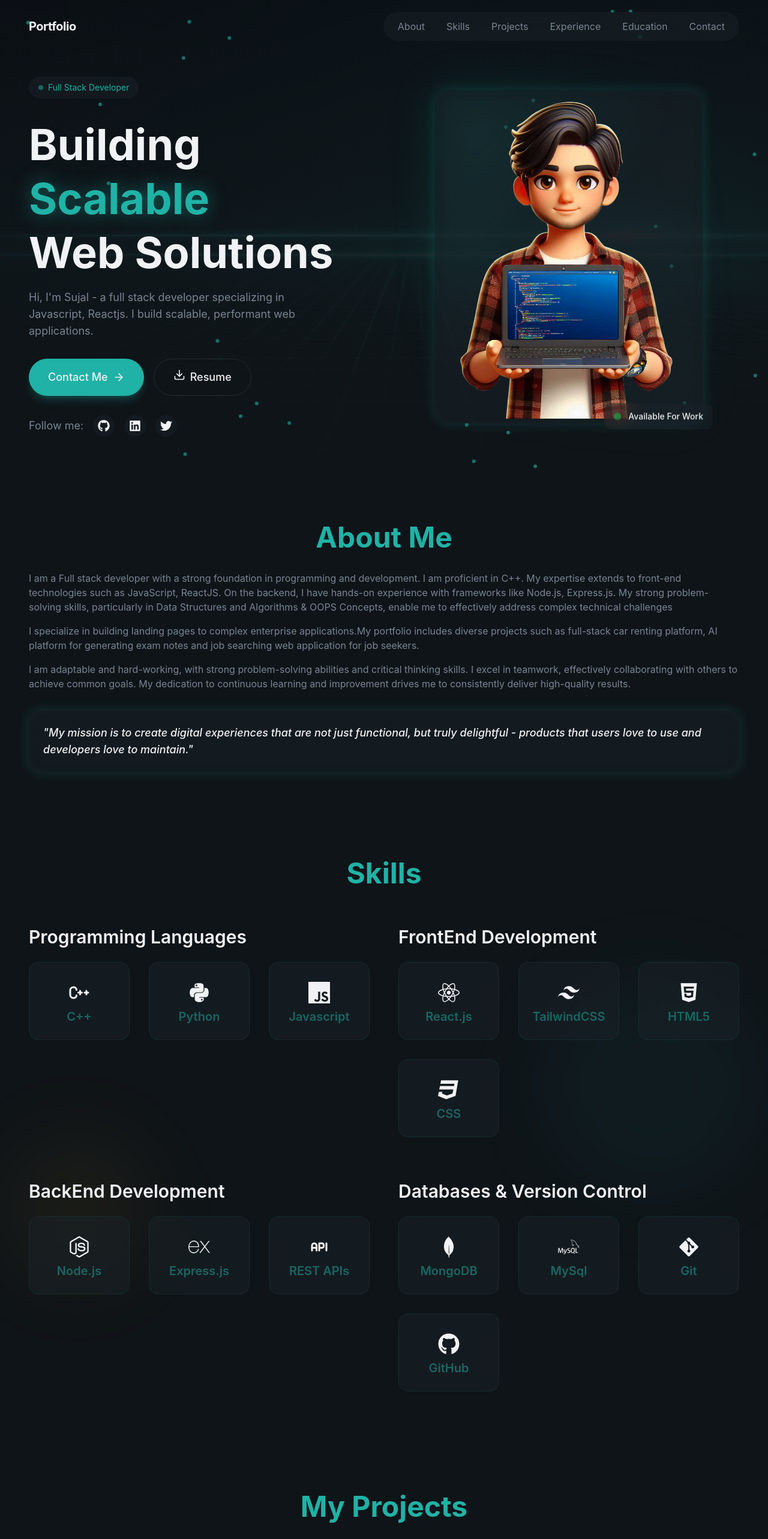
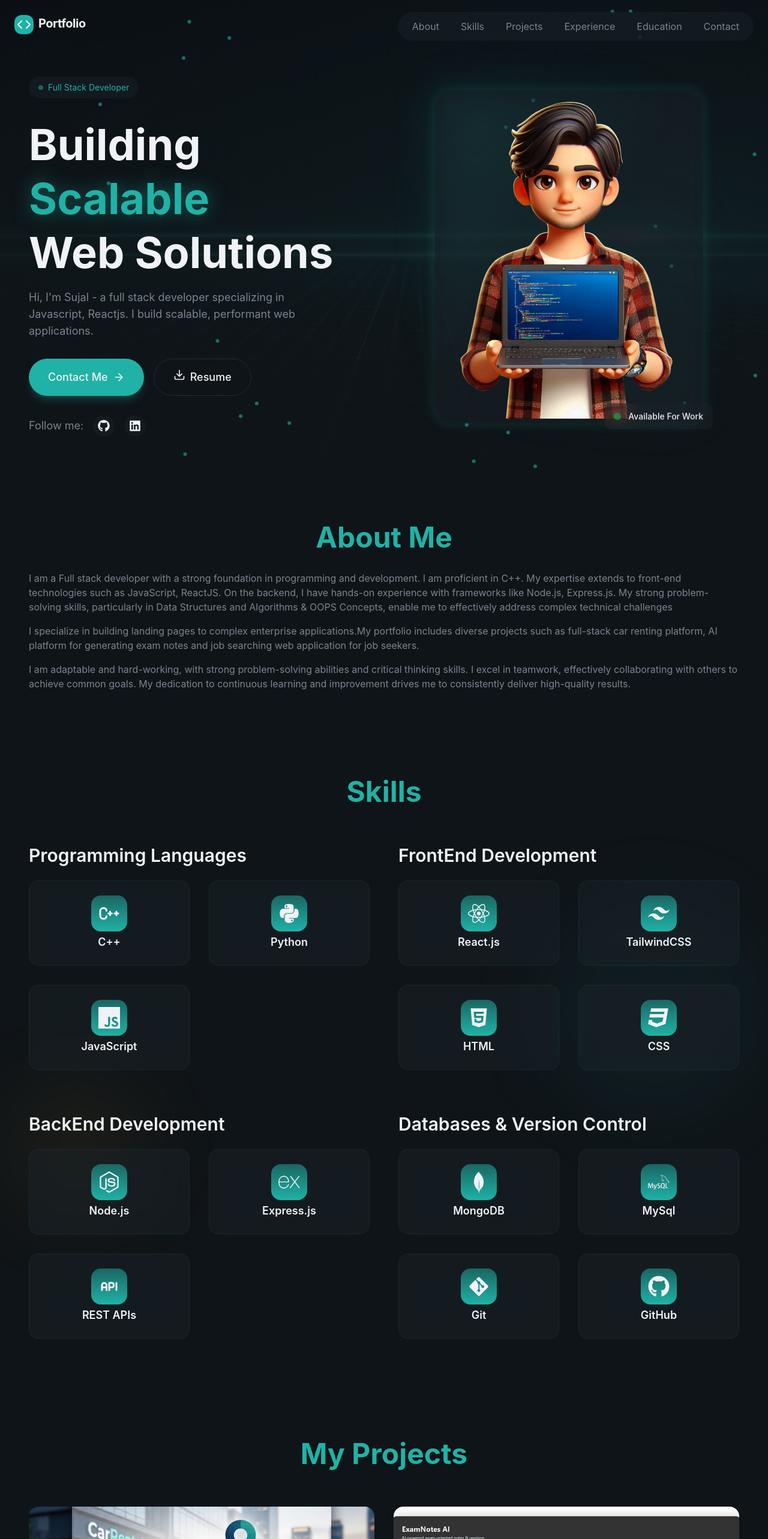
Before and after one commit to Sujal4927/Portfolio, a React (Vite) app: page / in a window 1280 px wide. Shown: the top 2566 px of the page at 60% size. Built offline with nearby package versions, Linux system fonts and the light colour scheme.

Commit message:
changes completed

```diff
--- a/src/layout/Navbar.jsx
+++ b/src/layout/Navbar.jsx
@@ -1,4 +1,4 @@
-import { Menu, X } from "lucide-react"
+import { Code, Menu, X } from "lucide-react"
 import Button from "../components/Button"
 import { useEffect, useState } from "react"
 
@@ -29,8 +29,13 @@ const Navbar = () => {
 
   return (
     <header className={`fixed top-0 left-0 right-0 transition-all duration-500 ${isScrolled ? "glass-strong py-3" : "bg-transparent py-5"} z-50`}>
-      <nav className="container flex items-center mx-auto px-12 justify-between">
-        <a href="#" className="text-xl font-bold tracking-tight hover:text-primary ">Portfolio</a>
+      <nav className="container flex items-center mx-auto px-6 justify-between">
+        <div className="items-center ">
+          <a href="#" className="text-xl font-bold tracking-tight inline-flex gap-2">
+            <Code className="px-1 py-1 w-8 h-8 bg-primary rounded-xl hover:text-white" />
+            <span className="hover:text-primary">Portfolio</span>
+          </a>
+        </div>
 
         {/* Desktop nav */}
         <div className="hidden md:flex items-center gap-1">
--- a/src/sections/About.jsx
+++ b/src/sections/About.jsx
@@ -35,13 +35,6 @@ const About = () => {
               <span className='text-4xl md:text-5xl font-bold mt-4 mb-6 animate-fade-in animation-delay-100 text-secondary-foreground'>About Me</span>
             </div>
 
-            {/* <h2 className='text-4xl md:text-5xl font-bold leading-tight animate-fade-in animation-delay-100 text-secondary-foreground'>
-                Building the future,
-                <span className='font-serif italic font-normal text-white'>
-                   one component at a time.
-                </span>
-              </h2> */}
-
             <div className="space-y-4 text-muted-foreground animate-fade-in animation-delay-200">
               <p>
                 I am a Full stack developer with a strong foundation in programming and development. I am proficient in C++. My expertise extends to front-end technologies such as JavaScript, ReactJS. On the backend, I have hands-on experience with frameworks like Node.js, Express.js. My strong problem-solving skills, particularly in Data Structures and Algorithms & OOPS Concepts, enable me to effectively address complex technical challenges
@@ -56,11 +49,11 @@ const About = () => {
               </p>
             </div>
 
-            <div className="glass rounded-2xl p-6 glow-border animate-fade-in animation-delay-300">
+            {/* <div className="glass rounded-2xl p-6 glow-border animate-fade-in animation-delay-300">
               <p className='text-lg font-medium italic text-foreground'>
                 "My mission is to create digital experiences that are not just functional, but truly delightful - products that users love to use and developers love to maintain."
               </p>
-            </div>
+            </div> */}
           </div>
 
           {/* Right column */}
--- a/src/sections/Contact.jsx
+++ b/src/sections/Contact.jsx
@@ -3,18 +3,19 @@ import Button from '../components/Button'
 import { FaGithub, FaLinkedin, FaPaperPlane } from 'react-icons/fa'
 import { LuMail } from 'react-icons/lu'
 import { MdLocationOn } from 'react-icons/md'
+import { Mail, MapPin } from 'lucide-react'
 
 const Contact = () => {
 
   const contactInfo = [
     {
-      icon: <LuMail className="w-6 h-6 text-primary" />,
+      icon: <Mail className="w-6 h-6 text-primary" />,
       label: "Email",
       value: "sujalwaghmare8471@gmail.com",
       href: "maito:sujalwaghmare8471@gmail.com",
     },
     {
-      icon: <MdLocationOn className="w-6 h-6 text-primary" />,
+      icon: <MapPin className="w-6 h-6 text-primary" />,
       label: "Location",
       value: "Mumbai, India",
       href: "#",
--- a/src/sections/Education.jsx
+++ b/src/sections/Education.jsx
@@ -24,7 +24,7 @@ const Education = () => {
                             <h3 className="text-2xl font-semibold">Education</h3>
                         </div>
                         <div className="space-y-8">
-                            <div className="p-6 rounded-2xl bg-surface border border-primary/50 ">
+                            <div className="p-6 rounded-2xl bg-surface border border-primary/50">
                                 <div className="flex items-start justify-between mb-4 flex-wrap">
                                     <div className="">
                                         <h4 className="text-xl font-semibold">University Of Mumbai</h4>
@@ -61,7 +61,7 @@ const Education = () => {
                     {/* Certifications */}
                     <div className="">
                         <div className="flex items-center space-x-3 mb-6">
-                            <div className="p-3  rounded-2xl bg-linear-to-b from-primary/50 via-primary/75 to-primary">
+                            <div className="p-3 rounded-2xl bg-linear-to-b from-primary/50 via-primary/75 to-primary">
                                 <BadgeCheck className="w-6 h-6" />
                             </div>
                             <h3 className="text-2xl font-semibold">Achievements</h3>
@@ -70,7 +70,7 @@ const Education = () => {
                             <div className="p-6 rounded-2xl bg-surface border border-primary/50 ">
                                 <div className="flex items-start justify-between mb-4 flex-wrap">
                                     <div className="">
-                                        <h4 className="text-xl font-semibold">185+ Problems Solved</h4>
+                                        <h4 className="text-xl font-semibold">190+ Problems Solved</h4>
                                         <p className="font-xl text-primary">GeeksForGeeks</p>
                                     </div>
                                     <span className="px-3 py-1 font-semibold rounded-xl bg-primary text-surface">Active</span>
--- a/src/sections/Hero.jsx
+++ b/src/sections/Hero.jsx
@@ -1,10 +1,7 @@
-import React from 'react'
 import Button from '../components/Button'
 import { ArrowRight, Download } from 'lucide-react'
 import AnimatedBorderButton from '../components/AnimatedBorderButton'
-import { FaGithub, FaLinkedin, FaNodeJs, FaReact, FaTwitter } from 'react-icons/fa'
-import { SiCplusplus, SiCss, SiExpress, SiGit, SiGithub, SiHtml5, SiJavascript, SiMongodb } from 'react-icons/si'
-
+import { FaGithub, FaLinkedin } from 'react-icons/fa'
 
 
 const Hero = () => {
@@ -20,19 +17,6 @@ const Hero = () => {
     "C++",
     "Git",
     "GitHub"
-  ];
-
-  const logos = [
-    <FaReact />,
-    <FaNodeJs />,
-    <SiExpress />,
-    <SiMongodb />,
-    <SiHtml5 />,
-    <SiCss />,
-    <SiJavascript />,
-    <SiCplusplus />,
-    <SiGit />,
-    <SiGithub />
   ];
 
   return (
@@ -102,7 +86,6 @@ const Hero = () => {
               {[
                 { icon: FaGithub, href: "https://github.com/Sujal4927" },
                 { icon: FaLinkedin, href: "https://www.linkedin.com/in/sujal-waghmare49/" },
-                { icon: FaTwitter, href: "#" },
               ].map((social, idx) => (
                 <a key={idx} href={social.href}
                   className='p-2 glass rounded-full hover:bg-primary/10 hover:text-primary transition-all duration-300'>
@@ -142,14 +125,6 @@ const Hero = () => {
           <p className='text-sm text-muted-foreground mb-6 text-center'>Technologies I work with</p>
           <div className="relative overflow-hidden">
             <div className="flex animate-marquee">
-              {[...logos, ...logos].map((logo, idx) => (
-                  <div className="shrink-0 px-8 py-2" key={idx}>
-                    <span className='text-3xl text-muted-foregound font-semibold hover:text-primary/50 transition-colors'>
-                      {logo}
-                    </span>
-                  </div>
-                ))}
-
               {[...skills, ...skills].map((skill, idx) => (
                 <div className="shrink-0 px-8 py-2" key={idx}>
                   <span className='text-xl text-muted-foregound font-semibold hover:text-primary/50 transition-colors'>
@@ -161,14 +136,6 @@ const Hero = () => {
           </div>
         </div> */}
       </div>
-
-      {/* <div className="absolute bottom-8 left-1/2 -translate-x-1/2 animate-fade-in animation-delay-800">
-        <a href="#about"
-          className='flex flex-col items-center gap-2 text-muted-foreground hover:text-primary'>
-          <span className='text-xs uppercase tracking-wider'>Scroll</span>
-          <FaChevronDown className='w-6 h-6 animate-bounce' />
-        </a>
-      </div> */}
     </section >
   )
 }
--- a/src/sections/Skills.jsx
+++ b/src/sections/Skills.jsx
@@ -16,7 +16,7 @@ const Skills = () => {
     },
     {
       icon: <SiJavascript />,
-      name: "Javascript",
+      name: "JavaScript",
     },
   ]
 
@@ -31,7 +31,7 @@ const Skills = () => {
     },
     {
       icon: <FaHtml5 />,
-      name: "HTML5",
+      name: "HTML",
     },
     {
       icon: <FaCss3 />,
@@ -89,17 +89,17 @@ const Skills = () => {
             <div className="">
               <h3 className="text-3xl font-semibold">Programming Languages</h3>
             </div>
-            <div className="grid grid-cols-2 gap-8 py-6 sm:grid-cols-3">
+            <div className="grid grid-cols-2 gap-8 py-6 sm:grid-cols-2">
               {languages.map((lang, idx) => (
                 <div
                   key={idx}
-                  className="flex flex-col items-center glass p-6 rounded-2xl border border-primary/10 hover:border-primary backdrop-blur animate-fade-in"
+                  className="min-w-3 flex flex-col items-center justify-center glass p-6 rounded-2xl border border-primary/10 hover:border-primary backdrop-blur animate-fade-in"
                   style={{ animationDelay: `${(idx + 1) * 100}ms` }}
                 >
-                  <div className="px-2 py-2 rounded-xl items-center">
+                  <div className="px-3 py-3 items-center text-center rounded-2xl bg-linear-to-b from-primary/50 via-primary/75 to-primary">
                     <span className="text-4xl">{lang.icon}</span>
                   </div>
-                  <span className="text-xl font-semibold text-primary/50">{lang.name}</span>
+                  <span className="text-lg pt-1 font-semibold">{lang.name}</span>
                 </div>
               ))}
             </div>
@@ -110,17 +110,17 @@ const Skills = () => {
             <div className="">
               <h3 className="text-3xl font-semibold">FrontEnd Development</h3>
             </div>
-            <div className="grid grid-cols-2 gap-8 py-6 sm:grid-cols-3">
+            <div className="grid grid-cols-2 gap-8 py-6 sm:grid-cols-2">
               {frontend.map((front, fidx) => (
                 <div
                   key={fidx}
-                  className="flex flex-col items-center glass p-6 rounded-2xl border border-primary/10 hover:border-primary animate-fade-in"
+                  className="min-w-3 flex flex-col items-center justify-center glass p-6 rounded-2xl border border-primary/10 hover:border-primary animate-fade-in"
                   style={{ animationDelay: `${(fidx + 1) * 100}ms` }}
                 >
-                  <div className="px-2 py-2 rounded-xl items-center">
+                  <div className="px-3 py-3 items-center text-center rounded-2xl bg-linear-to-b from-primary/50 via-primary/75 to-primary">
                     <span className="text-4xl">{front.icon}</span>
                   </div>
-                  <span className="text-xl font-semibold text-primary/50">{front.name}</span>
+                  <span className="text-lg pt-1 font-semibold">{front.name}</span>
                 </div>
               ))}
             </div>
@@ -131,17 +131,17 @@ const Skills = () => {
             <div className="">
               <h3 className="text-3xl font-semibold">BackEnd Development</h3>
             </div>
-            <div className="grid grid-cols-2 gap-8 py-6 sm:grid-cols-3">
+            <div className="grid grid-cols-2 gap-8 py-6 sm:grid-cols-2">
               {backend.map((back, bidx) => (
                 <div
                   key={bidx}
-                  className="flex flex-col items-center glass p-6 rounded-2xl border border-primary/10 hover:border-primary animate-fade-in"
+                  className="min-w-3 flex flex-col items-center justify-center glass p-6 rounded-2xl border border-primary/10 hover:border-primary animate-fade-in"
                   style={{ animationDelay: `${(bidx + 1) * 100}ms` }}
                 >
-                  <div className="px-2 py-2 rounded-xl items-center">
+                  <div className="px-3 py-3 items-center text-center rounded-2xl bg-linear-to-b from-primary/50 via-primary/75 to-primary">
                     <span className="text-4xl">{back.icon}</span>
                   </div>
-                  <span className="text-xl font-semibold text-primary/50">{back.name}</span>
+                  <span className="text-lg pt-1 font-semibold">{back.name}</span>
                 </div>
               ))}
             </div>
@@ -152,17 +152,17 @@ const Skills = () => {
             <div className="">
               <h3 className="text-3xl font-semibold">Databases & Version Control</h3>
             </div>
-            <div className="grid grid-cols-2 gap-8 py-6 sm:grid-cols-3">
+            <div className="grid grid-cols-2 gap-8 py-6 sm:grid-cols-2">
               {database.map((data, didx) => (
                 <div
                   key={didx}
-                  className="flex flex-col items-center glass p-6 rounded-2xl border border-primary/10 hover:border-primary animate-fade-in"
+                  className="min-w-3 flex flex-col items-center justify-center glass p-6 rounded-2xl border border-primary/10 hover:border-primary animate-fade-in"
                   style={{ animationDelay: `${(didx + 1) * 100}ms` }}
                 >
-                  <div className="px-2 py-2 rounded-xl items-center">
+                  <div className="px-3 py-3 items-center text-center rounded-2xl bg-linear-to-b from-primary/50 via-primary/75 to-primary">
                     <span className="text-4xl">{data.icon}</span>
                   </div>
-                  <span className="text-xl font-semibold text-primary/50">{data.name}</span>
+                  <span className="text-lg pt-1 font-semibold">{data.name}</span>
                 </div>
               ))}
             </div>
```
Also changed, not shown: src/sections/Projects.jsx (+5 -6 lines).
